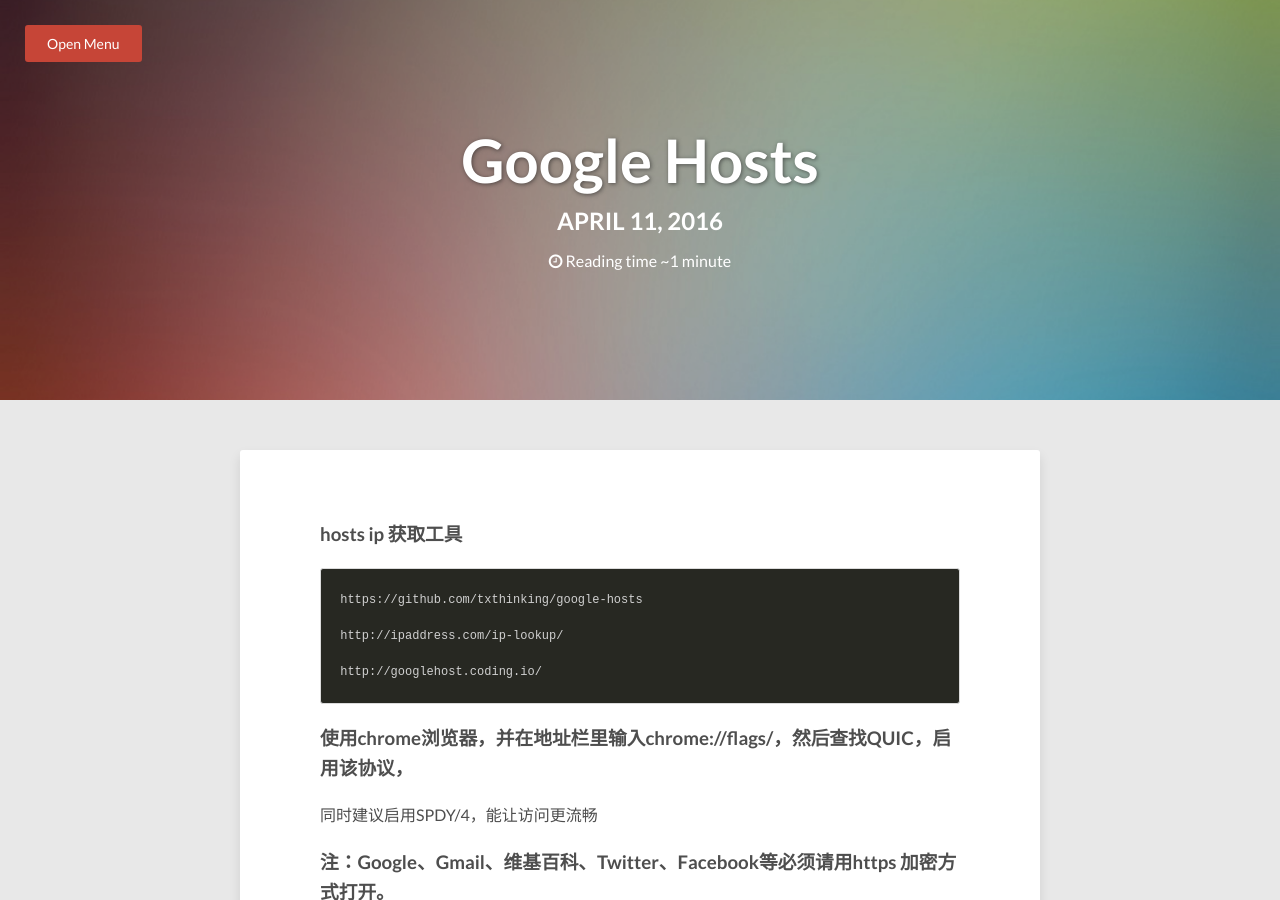
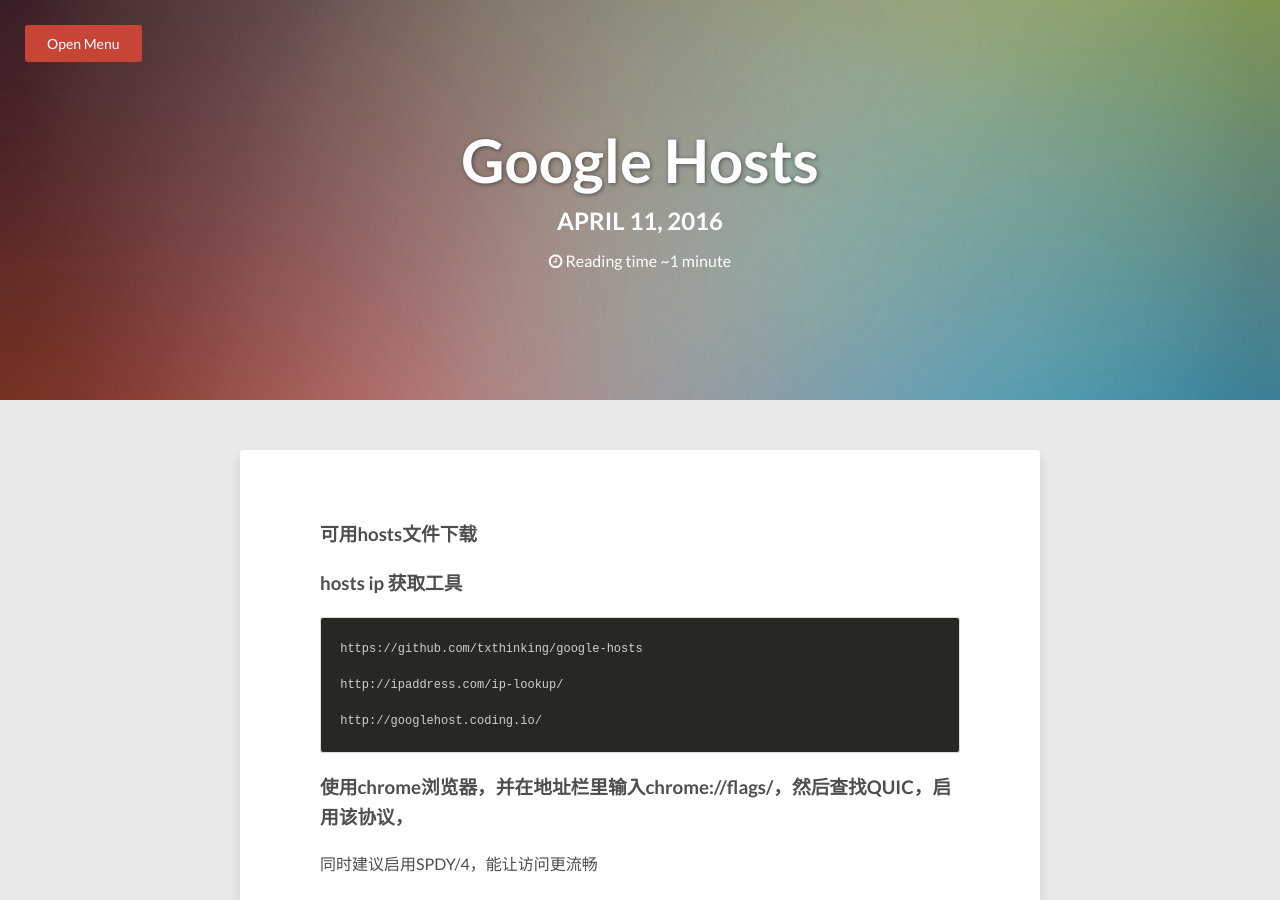
Before and after one commit to tengbinlive/tengbinlive.github.io, a Jekyll site: the page built from _posts/2016-04-11-live.md, in a window 1280 px wide and 900 px high. Built offline with Jekyll 4.4.1, drawn with Linux system fonts in a browser that asks for light colours; nearby versions of some CDN libraries.

Commit message:
no message

```diff
--- a/_posts/2016-04-11-live.md
+++ b/_posts/2016-04-11-live.md
@@ -7,6 +7,8 @@
 image:
   feature: abstract-3.jpg
 ---
+
+### [可用hosts文件下载](http://tengbinlive.github.io/hosts/hosts)
 
 ### hosts ip 获取工具
 {% highlight html %}
```
